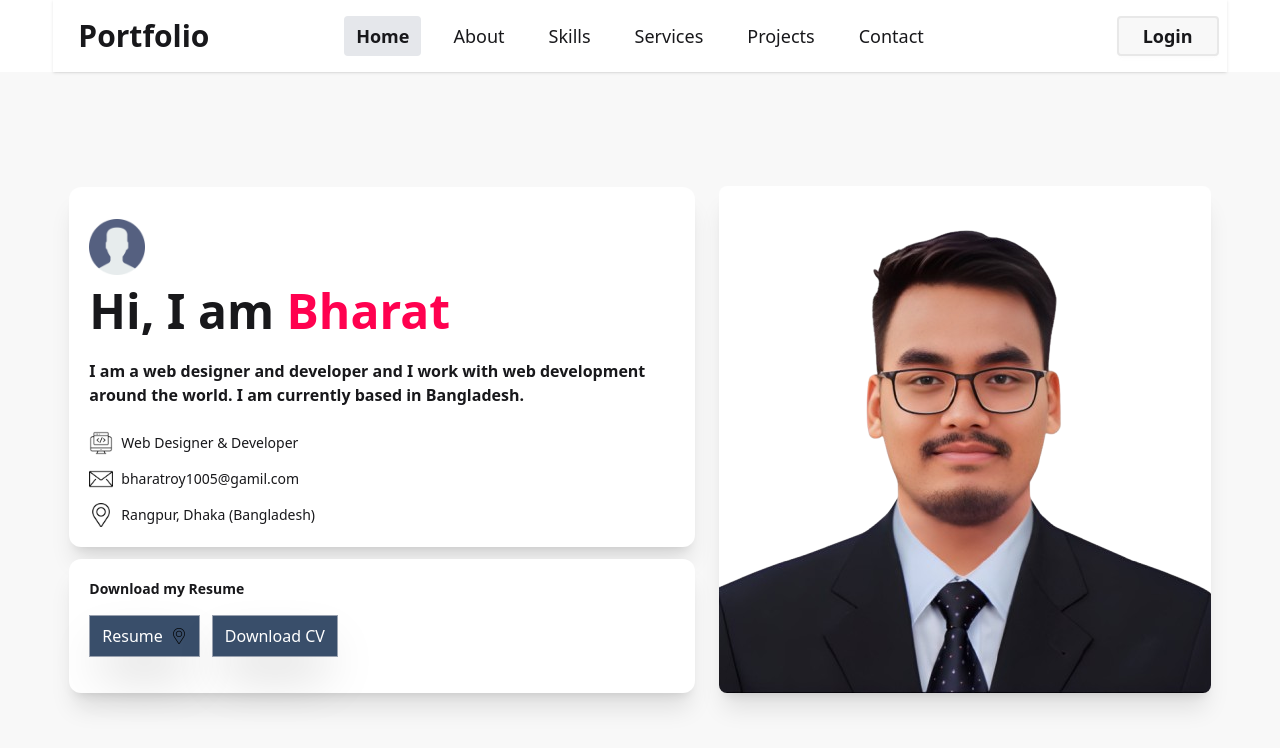
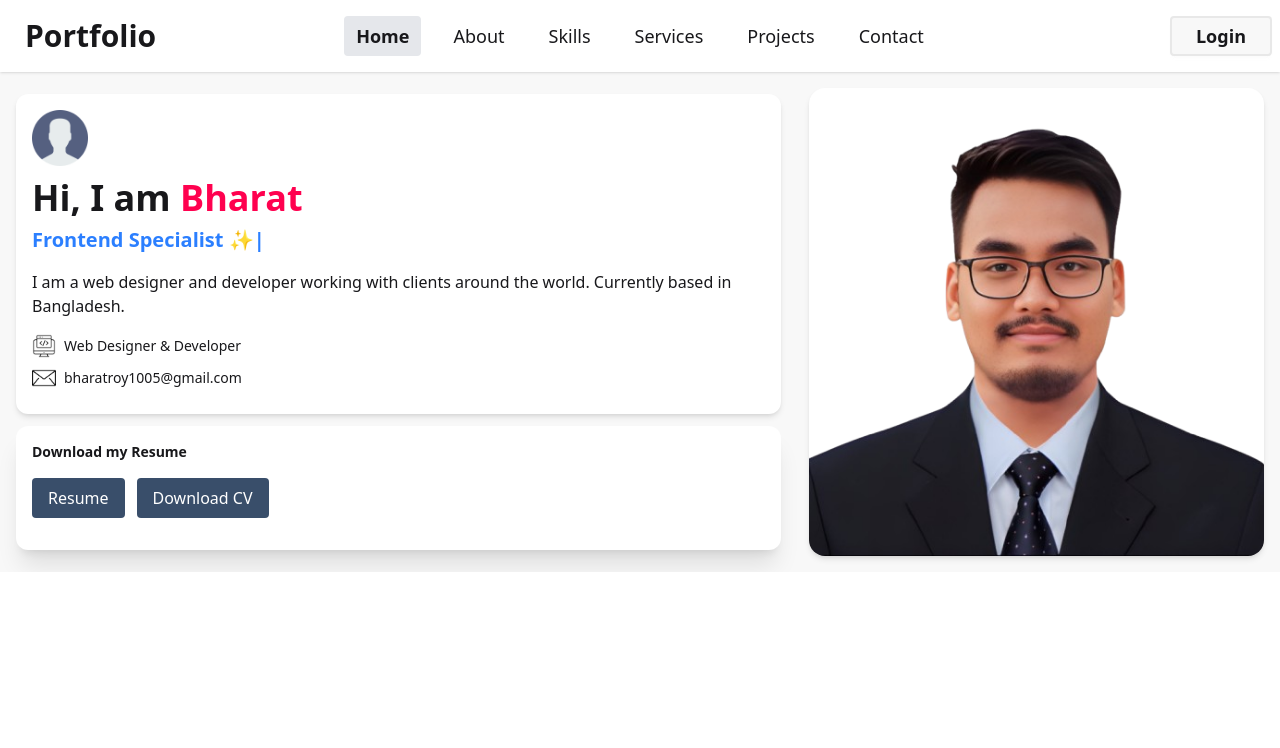
Before and after one commit to bharatroy4D/Bharat-roy, a React (Vite) app: page / in a window 1280 px wide. Shown: the top 748 px of the page. Built offline with nearby package versions, Linux system fonts and the light colour scheme.

Commit message:
nav and hero section of wigth and hieght change

```diff
--- a/package.json
+++ b/package.json
@@ -12,12 +12,14 @@
   "dependencies": {
     "@tailwindcss/vite": "^4.1.3",
     "daisyui": "^5.0.17",
+    "framer-motion": "^12.6.3",
     "localforage": "^1.10.0",
     "match-sorter": "^8.0.0",
     "react": "^19.0.0",
     "react-dom": "^19.0.0",
     "react-icons": "^5.5.0",
     "react-router-dom": "^7.5.0",
+    "react-type-animation": "^3.2.0",
     "sort-by": "^1.2.0",
     "tailwindcss": "^4.1.3"
   },
--- a/src/Components/Header/Header.jsx
+++ b/src/Components/Header/Header.jsx
@@ -5,16 +5,16 @@ const Header = () => {
     const links = (
         <>
             <li><NavLink to="/" className={({ isActive }) => isActive ? 'bg-gray-200 font-bold' : ''}>Home</NavLink></li>
-            <li><NavLink to="/about" className={({ isActive }) => isActive ? 'text-[#FF014F] font-bold' : ''}>About</NavLink></li>
-            <li><NavLink to="/skill" className={({ isActive }) => isActive ? 'text-[#FF014F] font-bold' : ''}>Skills</NavLink></li>
-            <li><NavLink to="/services" className={({ isActive }) => isActive ? 'text-[#FF014F] font-bold' : ''}>Services</NavLink></li>
-            <li><NavLink to="/projects" className={({ isActive }) => isActive ? 'text-[#FF014F] font-bold' : ''}>Projects</NavLink></li>
-            <li><NavLink to="/contact" className={({ isActive }) => isActive ? 'text-[#FF014F] font-bold' : ''}>Contact</NavLink></li>
+            <li><NavLink to="/about" className={({ isActive }) => isActive ? 'bg-gray-200 font-bold' : ''}>About</NavLink></li>
+            <li><NavLink to="/skill" className={({ isActive }) => isActive ? 'bg-gray-200 font-bold' : ''}>Skills</NavLink></li>
+            <li><NavLink to="/services" className={({ isActive }) => isActive ? 'bg-gray-200 font-bold' : ''}>Services</NavLink></li>
+            <li><NavLink to="/projects" className={({ isActive }) => isActive ? 'bg-gray-200 font-bold' : ''}>Projects</NavLink></li>
+            <li><NavLink to="/contact" className={({ isActive }) => isActive ? 'bg-gray-200 font-bold' : ''}>Contact</NavLink></li>
         </>
     );
 
     return (
-        <div className="sticky top-0 z-50 w-11/12 mx-auto">
+        <div className="sticky top-0 z-50  mx-auto">
             <div className="navbar bg-base-100 shadow-sm">
                 <div className="navbar-start">
                     <div className="dropdown">
--- a/src/Components/Navbar/Home/Home.jsx
+++ b/src/Components/Navbar/Home/Home.jsx
@@ -1,40 +1,76 @@
-import React from 'react';
-import user from '../../../assets/user.png';
-import hero_img from '../../../assets/hero-img.png';
-import web_Icon from '../../../assets/web-programming.png';
-import mail from '../../../assets/mail.png';
-import map from '../../../assets/pin.png';
+import React from "react";
+import { motion } from "framer-motion";
+import { TypeAnimation } from "react-type-animation";
+import user from "../../../assets/user.png";
+import hero_img from "../../../assets/hero-img.png";
+import web_Icon from "../../../assets/web-programming.png";
+import mail from "../../../assets/mail.png";
+// import map from "../../../assets/pin.png";
 
 const Home = () => {
     return (
-        <div id="home" className="hero bg-base-200 min-h-screen ">
-            <div className="hero-content justify-between gap-6 flex-col lg:flex-row-reverse w-11/12 mx-auto pb-20 border-b border-red-400">
-                <img
-                    src={hero_img}
-                    alt="Hero"
-                    className="rounded-lg shadow-xl bg-base-100 hover:transform hover:-translate-y-2 hover:duration-1000"
-                />
+        <div className="hero bg-base-200  overflow-hidden">
+            <div className="hero-content flex-col-reverse lg:flex-row-reverse  gap-7">
+                {/* Hero Image */}
+                <motion.div
+                    initial={{ scale: 0.8, opacity: 0 }}
+                    animate={{ scale: 1, opacity: 1 }}
+                    transition={{ duration: 1, ease: "easeOut" }}
+                    className="max-w-sm md:max-w-md lg:max-w-lg xl:max-w-xl"
+                >
+                    <img
+                        src={hero_img}
+                        alt="Hero"
+                        className="w-full bg-white rounded-2xl shadow-md object-cover hover:scale-100 transition-transform duration-700"
+                    />
+                </motion.div>
 
-                <div className="flex flex-col gap-3">
-                    <div className="bg-base-100 shadow-xl rounded-xl hover:transform hover:-translate-y-2 hover:duration-1000 p-5">
-                        <img src={user} alt="User" className="w-14 py-3" />
-                        <h1 className="text-3xl md:text-5xl font-bold">
+                {/* Text Content */}
+                <motion.div
+                    initial={{ x: -100, opacity: 0 }}
+                    animate={{ x: 0, opacity: 1 }}
+                    transition={{ duration: 1.2, delay: 0.3 }}
+                    className="flex flex-col gap-3 text-left"
+                >
+                    {/* Info Card */}
+                    <div className="bg-base-100 shadow-md rounded-xl p-4 transition-all duration-500  hover:-translate-y-1">
+                        <img src={user} alt="User" className="w-14 mb-3" />
+                        <h1 className="text-3xl md:text-4xl font-bold">
                             Hi, I am <span className="text-[#FF014F]">Bharat</span>
                         </h1>
-                        <p className="py-6 font-semibold">
-                            I am a web designer and developer and I work with web development around the world. I am
-                            currently based in Bangladesh.
+
+                        {/* Typing effect */}
+                        <TypeAnimation
+                            sequence={[
+                                "Web Developer 👨‍💻",
+                                2000,
+                                "Frontend Specialist ✨",
+                                2000,
+                                "React Developer ⚛️",
+                                2000,
+
+                            ]}
+                            speed={50}
+                            wrapper="span"
+                            repeat={Infinity}
+                            className="text-xl text-blue-500 font-semibold mt-2 block"
+                        />
+
+                        <p className="py-4 font-medium text-sm md:text-base">
+                            I am a web designer and developer working with clients around the world.
+                            Currently based in Bangladesh.
                         </p>
-                        <div className="flex gap-2 text-sm items-center">
-                            <img src={web_Icon} alt="Web Icon" className="w-6" />
+
+                        <div className="flex items-center gap-2 text-sm">
+                            <img src={web_Icon} alt="Web" className="w-6" />
                             <p>Web Designer & Developer</p>
                         </div>
-                        <div className="flex gap-2 py-3 text-sm items-center">
+                        <div className="flex items-center gap-2 text-sm py-2">
                             <img src={mail} alt="Email" className="w-6" />
-                            <p>bharatroy1005@gamil.com</p>
+                            <p>bharatroy1005@gmail.com</p>
                         </div>
-                        <div className="flex gap-2 text-sm items-center">
-                            <img src={map} alt="Map" className="w-6" />
+                        {/* <div className="flex items-center gap-2 text-sm">
+                            <img src={map} alt="Location" className="w-6" />
                             <p>
                                 <a
                                     href="https://www.google.com/maps/place/Rangpur"
@@ -45,22 +81,31 @@ const Home = () => {
                                     Rangpur, Dhaka (Bangladesh)
                                 </a>
                             </p>
-                        </div>
+                        </div> */}
                     </div>
 
-                    <div className="py-5 bg-base-100 shadow-xl rounded-xl p-5 hover:transform hover:-translate-y-2 hover:duration-1000">
+                    {/* Resume Download */}
+                    <motion.div
+                        whileHover={{ scale: 1.03 }}
+                        className="bg-base-100 shadow-xl rounded-xl p-4 transition-all duration-500"
+                    >
                         <h3 className="font-semibold text-sm">Download my Resume</h3>
-                        <div className="flex gap-3 py-4">
-                            <button className="flex gap-2 items-center py-2 px-3 border bg-[#394E6A] text-white border-gray-400 shadow-2xl">
+                        <div className="flex flex-wrap gap-3 py-4">
+                            <motion.button
+                                whileHover={{ scale: 1.05 }}
+                                className="flex items-center gap-2 py-2 px-4 rounded bg-[#394E6A] text-white hover:bg-[#2f3f59] transition"
+                            >
                                 Resume
-                                <img src={map} alt="Download Icon" className="w-4" />
-                            </button>
-                            <button className="py-2 px-3 border bg-[#394E6A] text-white border-gray-400 shadow-2xl">
+                            </motion.button>
+                            <motion.button
+                                whileHover={{ scale: 1.05 }}
+                                className="py-2 px-4 rounded bg-[#394E6A] text-white hover:bg-[#2f3f59] transition"
+                            >
                                 Download CV
-                            </button>
+                            </motion.button>
                         </div>
-                    </div>
-                </div>
+                    </motion.div>
+                </motion.div>
             </div>
         </div>
     );
```
Also changed, not shown: 1 other file (tests, documents, lock files or other folders).
